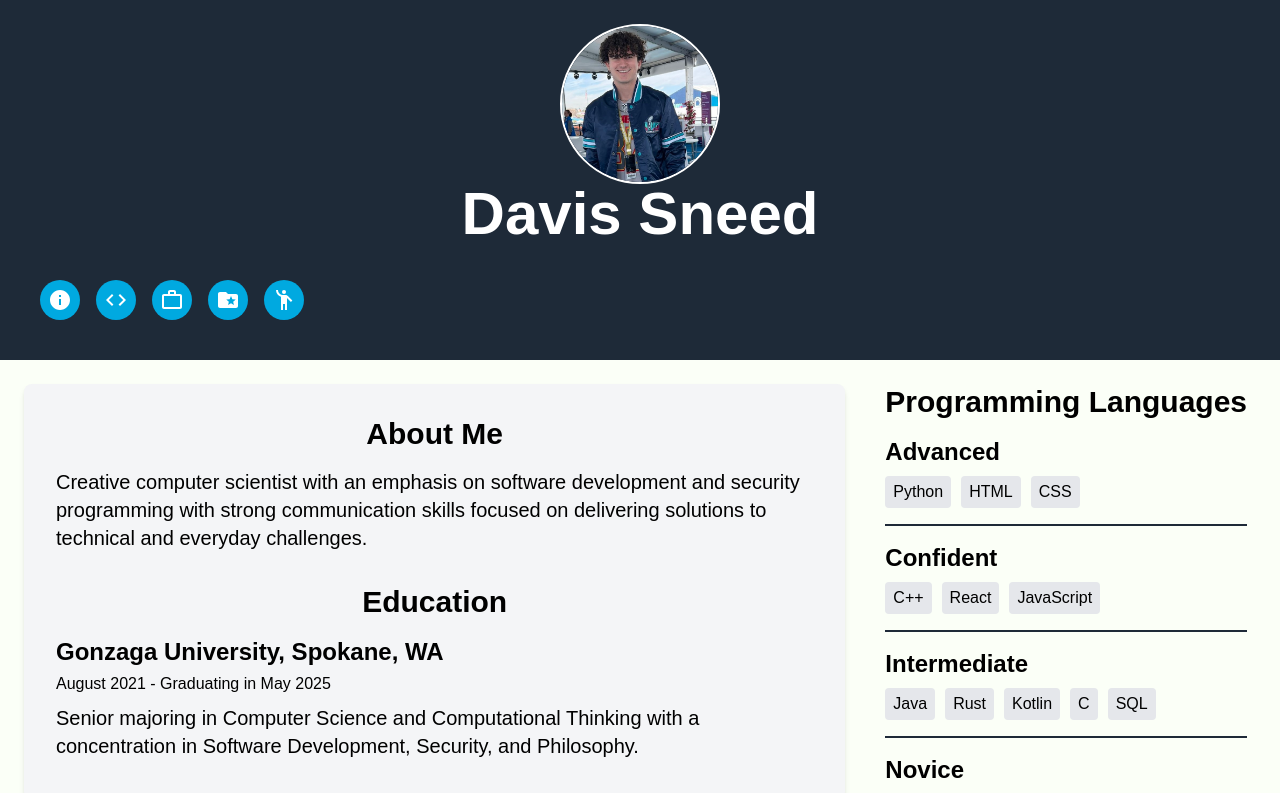
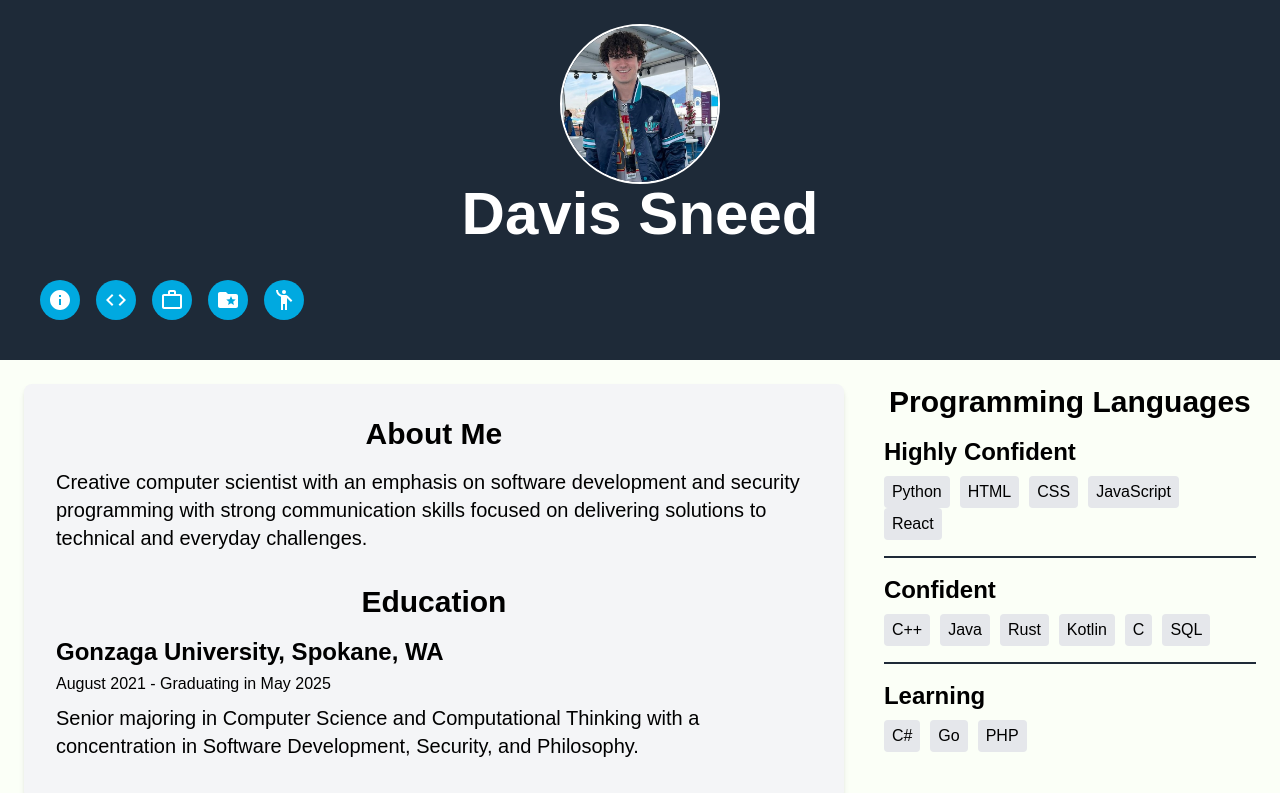
Before and after one commit to dsneed123/dsneedy, a Next.js app: page / in a window 1280 px wide. Shown: the top 793 px of the page. Built offline with nearby package versions, Linux system fonts and the light colour scheme.

Commit message:
programming language styling

```diff
--- a/src/app/page.tsx
+++ b/src/app/page.tsx
@@ -7,24 +7,19 @@ import PeopleIcon from '@mui/icons-material/People';
 
 const tiers = [
   {
-    name: "Advanced",
+    name: "Highly Confident",
     languages: [
       { name: "Python" },
       { name: "HTML" },
       { name: "CSS" },
+      { name: "JavaScript" },
+      { name: "React" },
     ],
   },
   {
     name: "Confident",
     languages: [
       { name: "C++" },
-      { name: "React" },
-      { name: "JavaScript" },
-    ],
-  },
-  {
-    name: "Intermediate",
-    languages: [
       { name: "Java" },
       { name: "Rust" },
       { name: "Kotlin" },
@@ -33,13 +28,11 @@ const tiers = [
     ],
   },
   {
-    name: "Novice",
-    languages: [{name:"C#"}],
-  },
-  {
-    name: "Beginner",
-    languages: [{name: "Go"},
-      {name: "PHP"}
+    name: "Learning",
+    languages: [
+      { name: "C#" },
+      { name: "Go" },
+      { name: "PHP" },
     ],
   },
 ];
```
